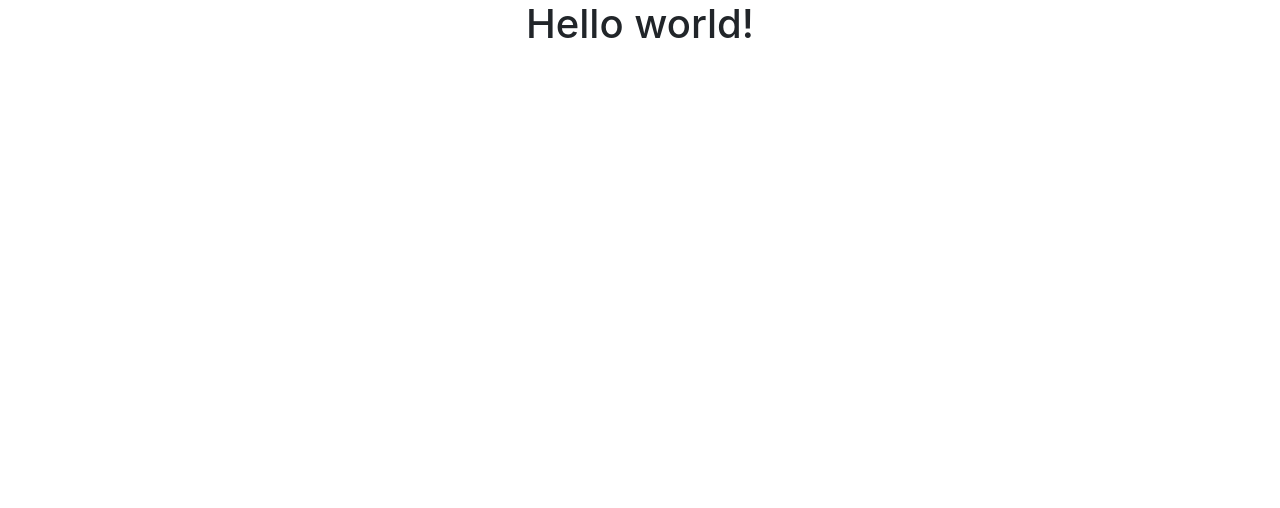
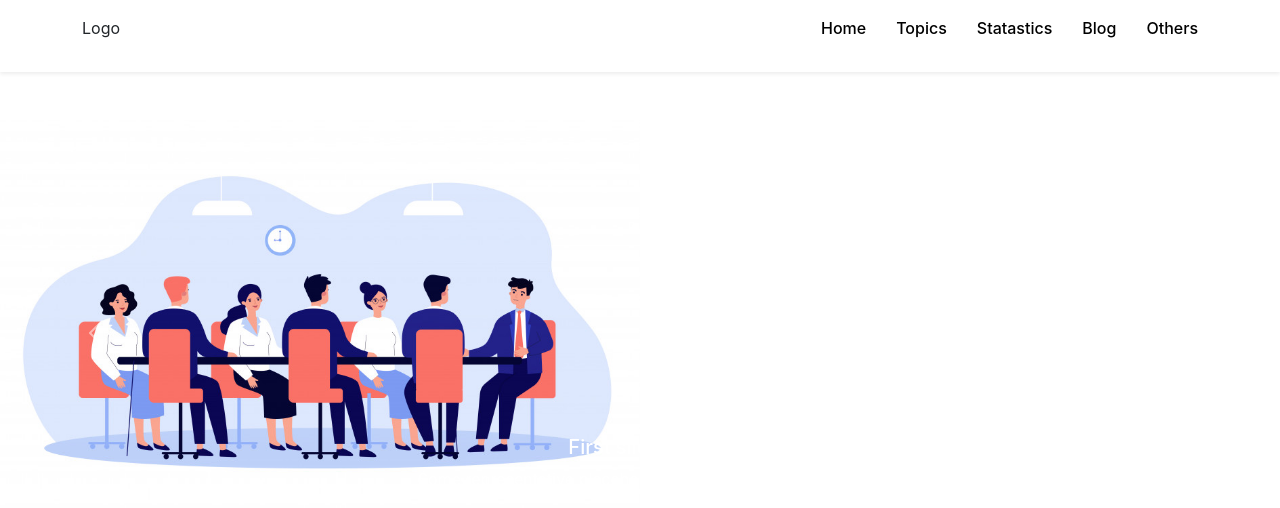
Before and after one commit to sultanmahmud07/A1-Redio-School.com, a React (Create React App) app: page / in a window 1280 px wide. Shown: the top 508 px of the page. Built offline with nearby package versions, Linux system fonts and the light colour scheme.

Commit message:
navbar complated

```diff
--- a/package.json
+++ b/package.json
@@ -3,6 +3,7 @@
   "version": "0.1.0",
   "private": true,
   "dependencies": {
+    "@heroicons/react": "^2.0.12",
     "@testing-library/jest-dom": "^5.16.5",
     "@testing-library/react": "^13.4.0",
     "@testing-library/user-event": "^13.5.0",
--- a/src/App.js
+++ b/src/App.js
@@ -1,10 +1,12 @@
-import logo from './logo.svg';
 import './App.css';
+import Header from './component/Header/Header';
+import Home from './component/Home/Home';
 
 function App() {
   return (
     <div className="App">
-   <h1>Hello world!</h1>
+   <Header></Header>
+   <Home></Home>
     </div>
   );
 }
--- /dev/null
+++ b/src/component/Header/Header.css
@@ -0,0 +1,29 @@
+.ul-d{
+  list-style: none;
+  transition: 0.5s;
+
+}
+.ul-d li{
+  margin-left: 30px;
+
+}
+.ul-d li a{
+  text-decoration: none;
+  color: black;
+  font-weight: 500;
+  transition: 0.3s;
+  cursor: pointer;
+}
+.ul-d li a:hover{
+color: orange;
+
+}
+.sizing{
+  width: 40px;
+}
+.margin-top{
+  margin-top: 20px;
+}
+.m-set{
+  margin-top: -2000px;
+}
--- /dev/null
+++ b/src/component/Header/Header.js
@@ -0,0 +1,36 @@
+import React, { useState } from 'react';
+import './Header.css';
+import { Bars3Icon } from '@heroicons/react/24/solid';
+import { XMarkIcon } from '@heroicons/react/24/solid';
+
+const Header = () => {
+  const [open, setOpen] = useState(false)
+  return (
+    <nav className='shadow-sm p-3 mb-5'>
+      <div className='d-flex justify-content-between container'>
+      <div>
+        <span>Logo</span>
+
+      </div>
+      <div className="manu-bar d-flex flex-column text-end">
+       <div onClick={() => setOpen(!open)} className="sizing d-block d-md-none">
+       {
+          open ? <XMarkIcon/> : <Bars3Icon/>
+        }
+       </div>
+
+        <ul className={`d-md-flex d-md-block ul-d ${open ? 'd-block' : 'd-none'}`}>
+          <li><a href='/home'>Home</a></li>
+          <li><a href='/topics'>Topics</a></li>
+          <li><a href='/statastics'>Statastics</a></li>
+          <li><a href='/blog'>Blog</a></li>
+          <li><a href='/example'>Others</a></li>
+        </ul>
+
+      </div>
+      </div>
+    </nav>
+  );
+};
+
+export default Header;
--- /dev/null
+++ b/src/component/Home/Home.js
@@ -0,0 +1,49 @@
+import React from 'react';
+import img from '../../img/meeting-tipps-erfolgreich-1200x630.jpg';
+
+const Home = () => {
+  return (
+    <div>
+      <div id="carouselExampleCaptions" className="carousel slide" data-bs-ride="false">
+  <div className="carousel-indicators">
+    <button type="button" data-bs-target="#carouselExampleCaptions" data-bs-slide-to="0" className="active" aria-current="true" aria-label="Slide 1"></button>
+    <button type="button" data-bs-target="#carouselExampleCaptions" data-bs-slide-to="1" aria-label="Slide 2"></button>
+    <button type="button" data-bs-target="#carouselExampleCaptions" data-bs-slide-to="2" aria-label="Slide 3"></button>
+  </div>
+  <div className="carousel-inner">
+    <div className="carousel-item active">
+      <img src={img} className="d-block w-50" alt="..." />
+      <div className="carousel-caption d-none d-md-block">
+        <h5>First slide label</h5>
+        <p>Some representative placeholder content for the first slide.</p>
+      </div>
+    </div>
+    <div className="carousel-item">
+      <img src={img} className="d-block w-100" alt="..." />
+      <div className="carousel-caption d-none d-md-block">
+        <h5>Second slide label</h5>
+        <p>Some representative placeholder content for the second slide.</p>
+      </div>
+    </div>
+    <div className="carousel-item">
+      <img src="..." className="d-block w-100" alt="..." />
+      <div className="carousel-caption d-none d-md-block">
+        <h5>Third slide label</h5>
+        <p>Some representative placeholder content for the third slide.</p>
+      </div>
+    </div>
+  </div>
+  <button className="carousel-control-prev" type="button" data-bs-target="#carouselExampleCaptions" data-bs-slide="prev">
+    <span className="carousel-control-prev-icon" aria-hidden="true"></span>
+    <span className="visually-hidden">Previous</span>
+  </button>
+  <button className="carousel-control-next" type="button" data-bs-target="#carouselExampleCaptions" data-bs-slide="next">
+    <span className="carousel-control-next-icon" aria-hidden="true"></span>
+    <span className="visually-hidden">Next</span>
+  </button>
+</div>
+    </div>
+  );
+};
+
+export default Home;
```
Also changed, not shown: src/component/Navbar/Nav.js (added, +51 -0 lines), src/img/meeting-tipps-erfolgreich-1200x630.jpg (added), 1 other file (tests, documents, lock files or other folders).
